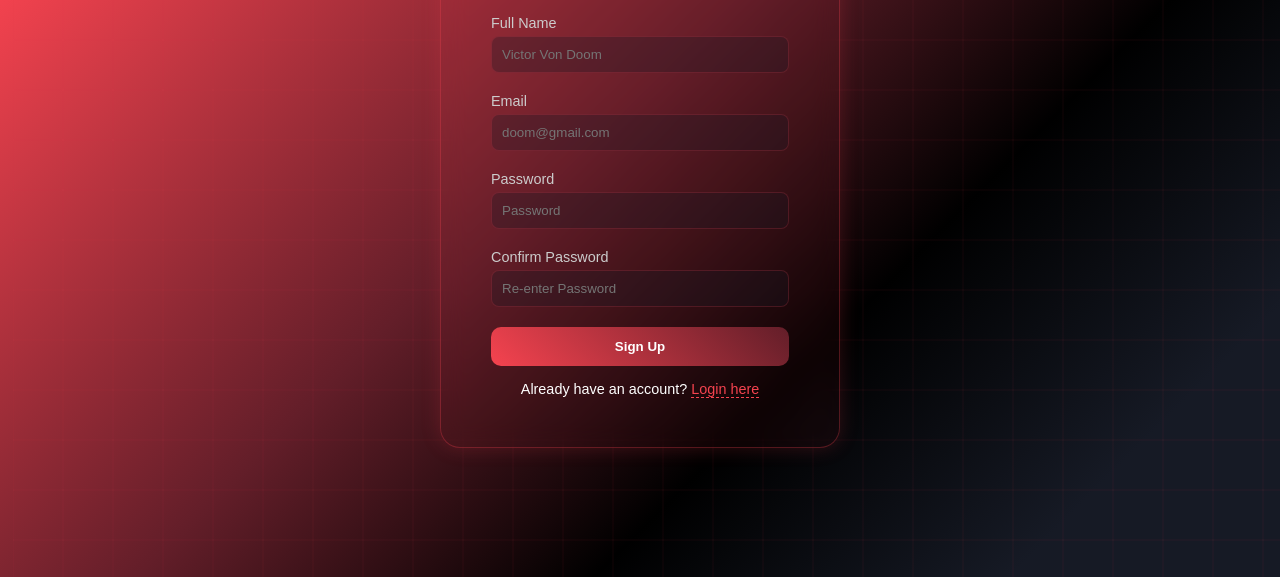
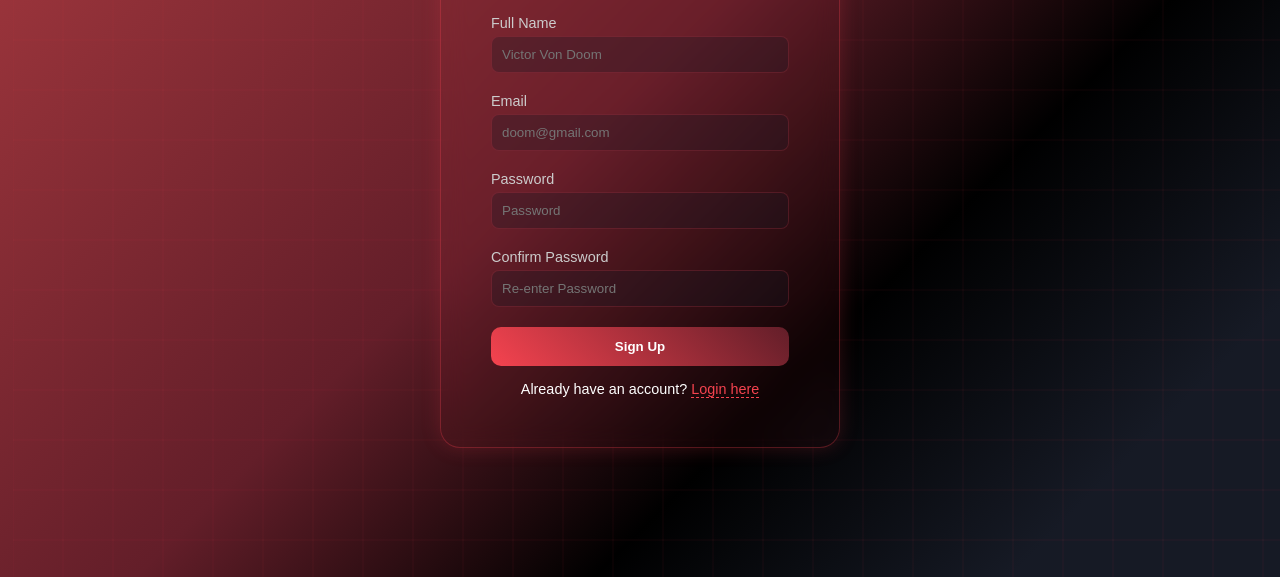
Before and after one commit to jainikptl/Doom-s-world, a plain HTML site: page signup/signup.html in a window 1280 px wide. Shown: the part 223-800 px from the top of the page. Drawn offline with Linux system fonts and the light colour scheme; a web font is replaced by a local one.

Commit message:
Update signupstyle.css

```diff
--- a/signup/signupstyle.css
+++ b/signup/signupstyle.css
@@ -10,7 +10,7 @@
 
 body {
   font-family: 'Bruno Ace SC', sans-serif;
-  background: linear-gradient(135deg, #f5434f 10%, #631e29 45%, #000000 67%, #161a25 87%);
+  background: linear-gradient(135deg, #9a343b 10%, #631e29 45%, #000000 67%, #161a25 87%);
   color: #fff;
   overflow: hidden;
   display: flex;
```
